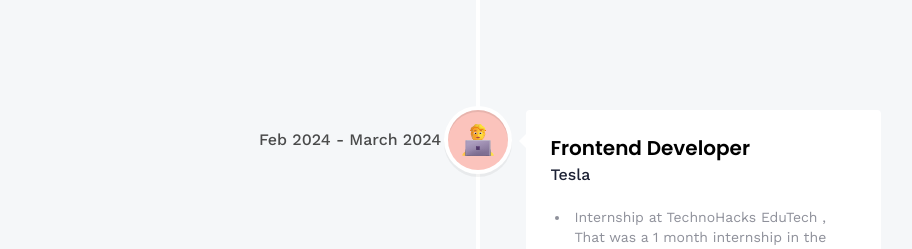
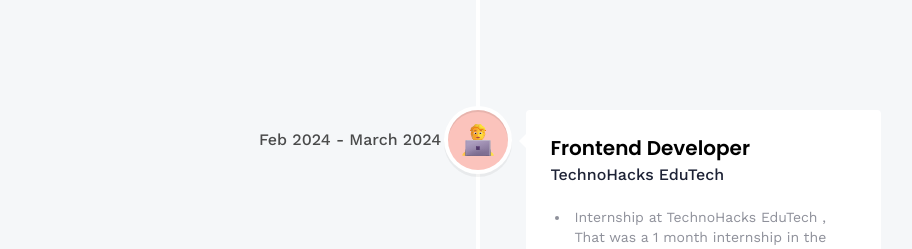
Before and after one commit to adityashriwas/adityashriwasportfolio, a React (Vite) app: page /about in a window 1280 px wide. Shown: the part 1112-1361 px from the top of the page, without its empty margins (162-1074 px from the left). Built offline with nearby package versions, Linux system fonts and the light colour scheme; no server answers.

Commit message:
updated projects

```diff
--- a/src/constants/index.js
+++ b/src/constants/index.js
@@ -121,7 +121,7 @@ export const experiences = [
     },
     {
         title: "Frontend Developer",
-        company_name: "Tesla",
+        company_name: "TechnoHacks EduTech",
         icon: technologist,
         iconBg: "#fbc3bc",
         date: "Feb 2024 - March 2024",
```
Also changed, not shown: 1 other file (tests, documents, lock files or other folders).
